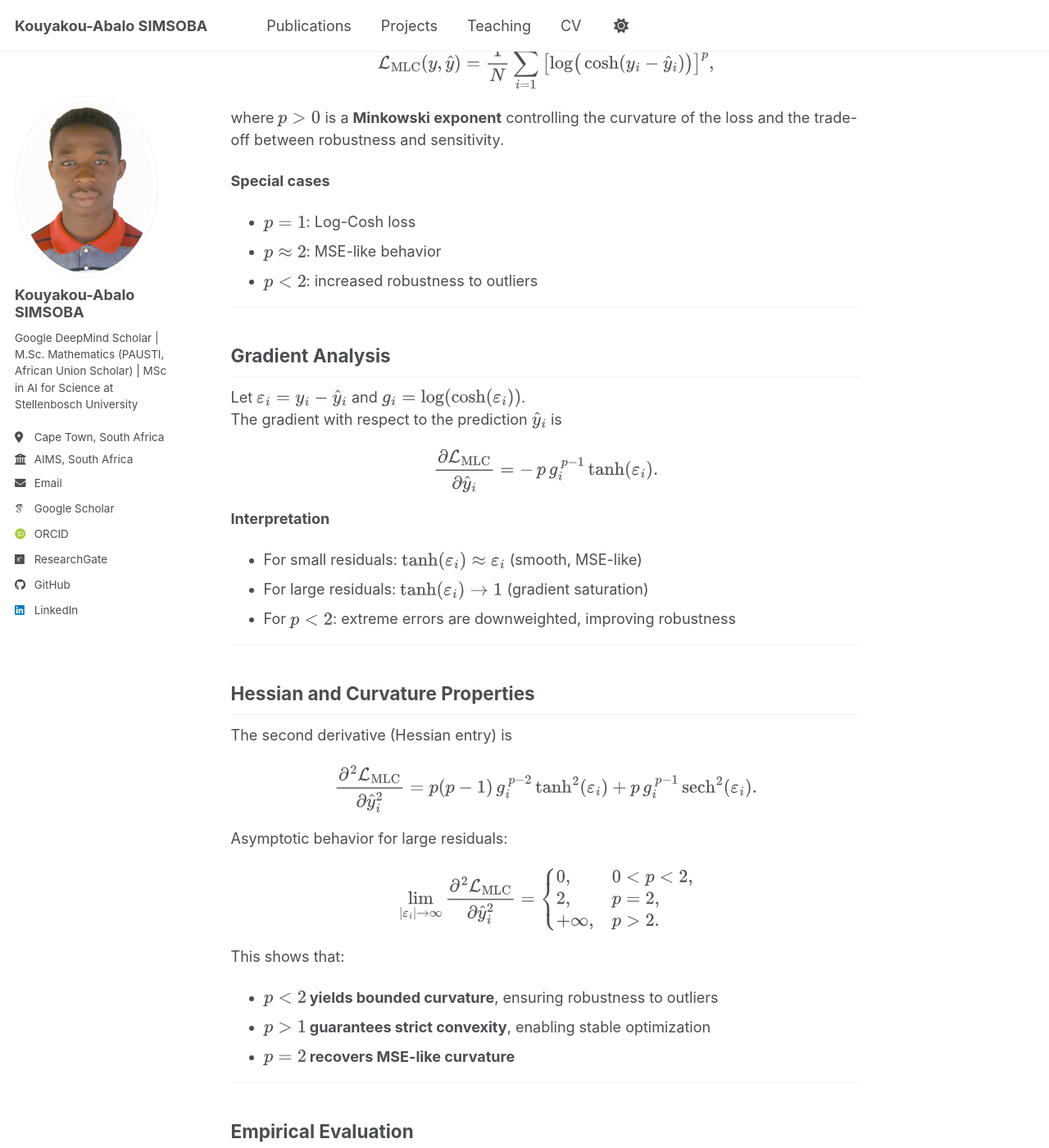
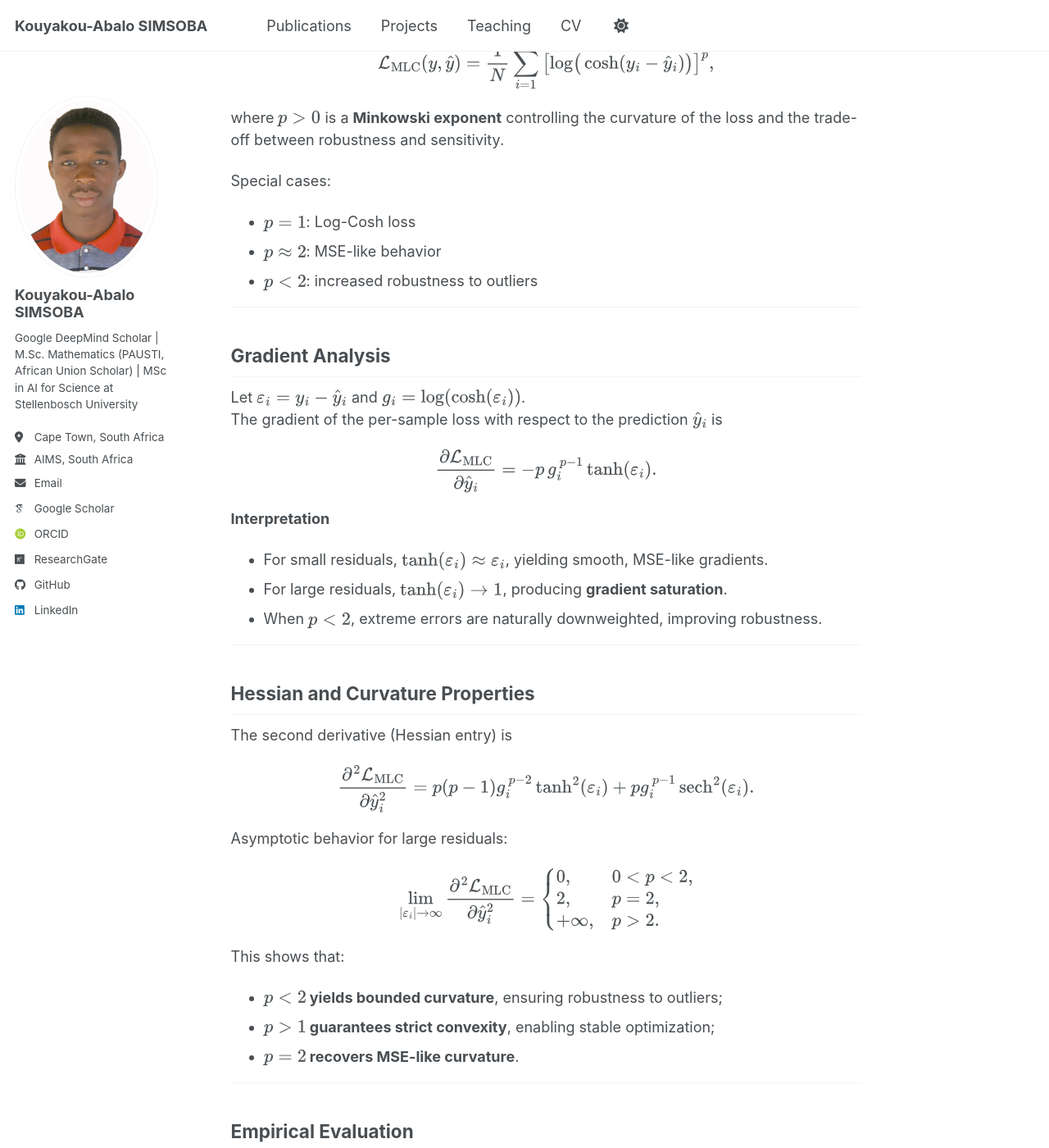
Before and after one commit to simsoba-research/simsoba-research.github.io, a Jekyll site: the page built from _publications/2009-10-01-paper-title-number-1.md, in a window 1280 px wide and 1400 px high, scrolled down 633 px. Shown: the whole window at 82% size. Built offline with Jekyll 4.4.1, drawn with Linux system fonts in a browser that asks for light colours; some web fonts are replaced; a script bundle is joined from its source files by our own code; library files that are not in the unit come from our copies; some of the changed text lies outside the part shown.

Commit message:
Update 2009-10-01-paper-title-number-1.md

```diff
--- a/_publications/2009-10-01-paper-title-number-1.md
+++ b/_publications/2009-10-01-paper-title-number-1.md
@@ -3,11 +3,11 @@ title: "A Hybrid Minkowski-Log-Cosh Loss Function for Robust LSTM-Based Time Ser
 collection: publications
 category: manuscripts
 permalink: /publication/2025-hybrid-minkowski-log-cosh
-excerpt: "This research introduces a novel hybrid loss function (MLC) designed to improve LSTM performance on noisy time-series data, specifically validated on public health datasets."
+excerpt: 'This research introduces a novel hybrid loss function (MLC) designed to improve LSTM performance on noisy time-series data, specifically validated on public health datasets.'
 date: 2025-02-15
-venue: "IEEE Access"
-paperurl: "https://doi.org/10.1109/ACCESS.2025.3626795"
-citation: "Simsoba, K.-A., Oscar, N., & Mageto, T. (2025). A Hybrid Minkowski-Log-Cosh Loss Function for Robust LSTM-Based Time Series Forecasting. IEEE Access, 13, 187307–187319."
+venue: 'IEEE Access'
+paperurl: 'https://doi.org/10.1109/ACCESS.2025.3626795'
+citation: 'Simsoba, K.-A., Oscar, N., & Mageto, T. (2025). "A Hybrid Minkowski-Log-Cosh Loss Function for Robust LSTM-Based Time Series Forecasting." IEEE Access, 13, 187307–187319.'
 mathjax: true
 ---
 
@@ -24,35 +24,33 @@ The proposed loss is defined as
 
 $$
 \mathcal{L}_{\mathrm{MLC}}(y,\hat{y})
-=
-\frac{1}{N}\sum_{i=1}^{N}
+= \frac{1}{N}\sum_{i=1}^{N}
 \left[\log\!\big(\cosh(y_i - \hat{y}_i)\big)\right]^p,
 $$
 
 where $p>0$ is a **Minkowski exponent** controlling the curvature of the loss and the trade-off between robustness and sensitivity.
 
-**Special cases**
-- $p = 1$: Log-Cosh loss
-- $p \approx 2$: MSE-like behavior
-- $p < 2$: increased robustness to outliers
+Special cases:
+- $p=1$: Log-Cosh loss
+- $p\approx2$: MSE-like behavior
+- $p<2$: increased robustness to outliers
 
 ---
 
 ## Gradient Analysis
 
 Let $\varepsilon_i = y_i - \hat{y}_i$ and $g_i = \log(\cosh(\varepsilon_i))$.
-The gradient with respect to the prediction $\hat{y}_i$ is
+The gradient of the per-sample loss with respect to the prediction $\hat{y}_i$ is
 
 $$
 \frac{\partial \mathcal{L}_{\mathrm{MLC}}}{\partial \hat{y}_i}
-=
--\,p\, g_i^{\,p-1}\tanh(\varepsilon_i).
+= -p \, g_i^{\,p-1}\tanh(\varepsilon_i).
 $$
 
 **Interpretation**
-- For small residuals: $\tanh(\varepsilon_i)\approx\varepsilon_i$ (smooth, MSE-like)
-- For large residuals: $\tanh(\varepsilon_i)\to 1$ (gradient saturation)
-- For $p<2$: extreme errors are downweighted, improving robustness
+- For small residuals, $\tanh(\varepsilon_i)\approx\varepsilon_i$, yielding smooth, MSE-like gradients.
+- For large residuals, $\tanh(\varepsilon_i)\to 1$, producing **gradient saturation**.
+- When $p<2$, extreme errors are naturally downweighted, improving robustness.
 
 ---
 
@@ -63,9 +61,9 @@ The second derivative (Hessian entry) is
 $$
 \frac{\partial^2 \mathcal{L}_{\mathrm{MLC}}}{\partial \hat{y}_i^2}
 =
-p(p-1)\, g_i^{\,p-2}\tanh^2(\varepsilon_i)
+p(p-1) g_i^{\,p-2}\tanh^2(\varepsilon_i)
 +
-p\, g_i^{\,p-1}\operatorname{sech}^2(\varepsilon_i).
+p g_i^{\,p-1}\operatorname{sech}^2(\varepsilon_i).
 $$
 
 Asymptotic behavior for large residuals:
@@ -82,9 +80,9 @@ $$
 $$
 
 This shows that:
-- **$p<2$ yields bounded curvature**, ensuring robustness to outliers
-- **$p>1$ guarantees strict convexity**, enabling stable optimization
-- **$p=2$ recovers MSE-like curvature**
+- **$p<2$ yields bounded curvature**, ensuring robustness to outliers;
+- **$p>1$ guarantees strict convexity**, enabling stable optimization;
+- **$p=2$ recovers MSE-like curvature**.
 
 ---
 
@@ -104,16 +102,16 @@ The loss was evaluated using **LSTM models** on **11 years (2013–2023)** of mo
 - **SMAPE:** 24.63%
 - ≈ **117,000 fewer mispredicted cases** compared to MSE
 
-All improvements were achieved with **$\mathcal{O}(N)$ computational complexity**.
+All improvements were achieved with **$\mathcal{O}(N)$ computational complexity**, matching standard regression losses.
 
 ---
 
 ## Key Contributions
 
-- **Novel loss function** with tunable robustness
-- **Rigorous gradient and Hessian analysis**
-- **Improved stability and accuracy** on real public health data
-- **Plug-and-play** for LSTM and deep learning models
+- **Novel loss function:** Hybrid Minkowski–Log–Cosh (MLC) with tunable robustness
+- **Theoretical rigor:** Explicit gradient and Hessian analysis
+- **Practical impact:** Improved accuracy and stability on real public health data
+- **Deployability:** Plug-and-play loss for LSTM and other deep models
 
 ---
 
```
Also changed, not shown: other parts of _publications/2009-10-01-paper-title-number-1.md (+1 -1 lines).
